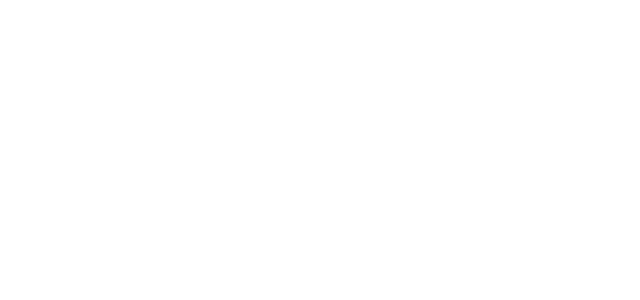
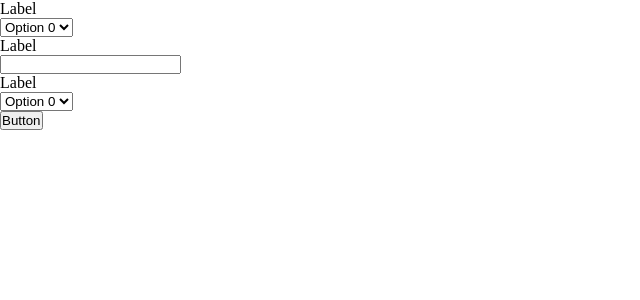
Before and after one commit to uaevd/quiz, a React (Create React App) app: page / in a window 1280 px wide. Shown: the top 300 px of the page, without its empty margins (0-640 px from the left). Built offline with nearby package versions, Linux system fonts and the light colour scheme.

Commit message:
:building_construction: Build initial QuizSetupPage structure

```diff
--- a/src/App.tsx
+++ b/src/App.tsx
@@ -1,3 +1,13 @@
+import { BrowserRouter, Routes, Route } from 'react-router-dom';
+
+import { QuizSetupPage } from 'pages/QuizSetupPage';
+
 export default function App() {
-    return <></>;
+    return (
+        <BrowserRouter>
+            <Routes>
+                <Route path="/" element={<QuizSetupPage />} />
+            </Routes>
+        </BrowserRouter>
+    );
 }
--- /dev/null
+++ b/src/components/Button.tsx
@@ -0,0 +1 @@
+export const Button = () => <button>Button</button>;
--- /dev/null
+++ b/src/components/Input.tsx
@@ -0,0 +1 @@
+export const Input = () => <input />;
--- /dev/null
+++ b/src/components/Label.tsx
@@ -0,0 +1 @@
+export const Label = () => <div>Label</div>;
--- /dev/null
+++ b/src/components/QuizSetup.tsx
@@ -0,0 +1,22 @@
+import { Button } from 'components/Button';
+import { Input } from 'components/Input';
+import { Label } from 'components/Label';
+import { Select } from 'components/Select';
+
+export const QuizSetup = () => (
+    <div>
+        <div>
+            <Label />
+            <Select />
+        </div>
+        <div>
+            <Label />
+            <Input />
+        </div>
+        <div>
+            <Label />
+            <Select />
+        </div>
+        <Button />
+    </div>
+);
--- /dev/null
+++ b/src/components/Select.tsx
@@ -0,0 +1,8 @@
+export const Select = () => (
+    <select>
+        <option value="0">Option 0</option>
+        <option value="1">Option 1</option>
+        <option value="2">Option 2</option>
+        <option value="3">Option 3</option>
+    </select>
+);
--- /dev/null
+++ b/src/pages/QuizSetupPage.tsx
@@ -0,0 +1,3 @@
+import { QuizSetup } from 'components/QuizSetup';
+
+export const QuizSetupPage = () => <QuizSetup />;
```
